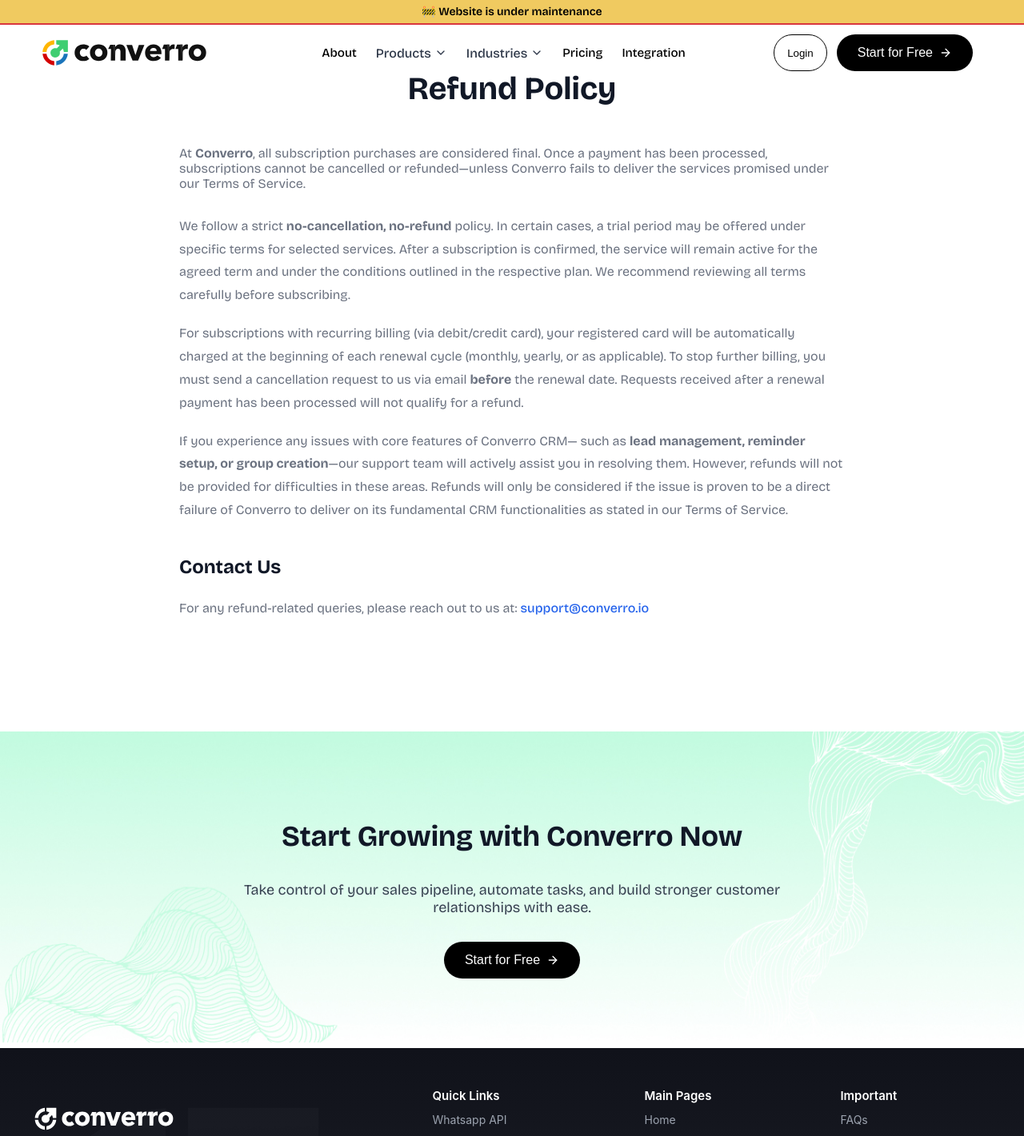
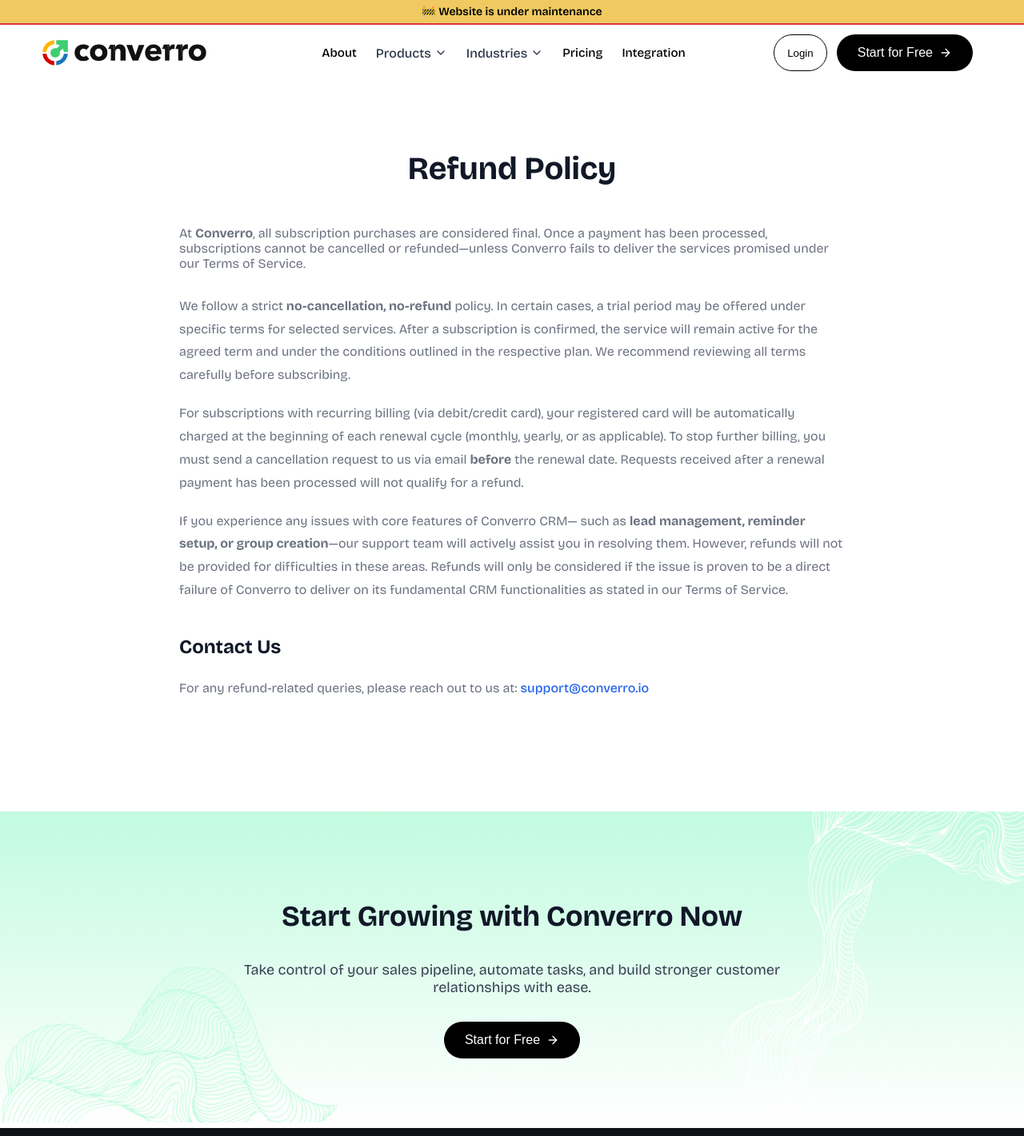
Before and after one commit to IsHa2507/converro, a React (Create React App) app: page /refundpolicy in a window 1280 px wide. Shown: the top 1421 px of the page at 80% size. Built offline with nearby package versions, Linux system fonts and the light colour scheme.

Commit message:
last update

```diff
--- a/src/components/Footer.js
+++ b/src/components/Footer.js
@@ -57,11 +57,11 @@
       <div>
         <h3>Important</h3>
         <ul>
-          <li><a href="#">FAQs</a></li>
+          {/* <li><a href="#">FAQs</a></li> */}
           <li><a href="/termsandconditions">Terms & Conditions</a></li>
           <li><a href="/privacypolicy">Privacy Policy</a></li>
           <li><a href="/refundpolicy">Refund Policy</a></li>
-          <li><a href="#">Support</a></li>
+          <li><a href="/contactus">Support</a></li>
 
         </ul>
       </div>
--- a/src/components/PrivacyAndPolicy.css
+++ b/src/components/PrivacyAndPolicy.css
@@ -2,11 +2,14 @@
 .privacy-page {
   background-color: #fff;
   color: #1f2937;
+  margin-top: 100px;
+
 
 }
 
 /* Main content container */
 .privacy-heading {
+  margin-top: 80px;
   max-width: 1200px;    /* lock width */
   margin: 0 200px;      /* center horizontally */
   padding: 60px 24px;   /* spacing inside */
--- a/src/components/TermsAndCondition.css
+++ b/src/components/TermsAndCondition.css
@@ -2,6 +2,7 @@
 .terms-page {
   background-color: #fff;
   color: #1f2937;
+  margin-top: 100px;
 
 }
 
--- a/src/components/Testimonial.css
+++ b/src/components/Testimonial.css
@@ -2,6 +2,7 @@
   background: #f9fafb;
   padding: 4rem 1rem;
   text-align: center;
+  margin-top: 80px;
 }
 
 .testimonial-header h2 {
```
